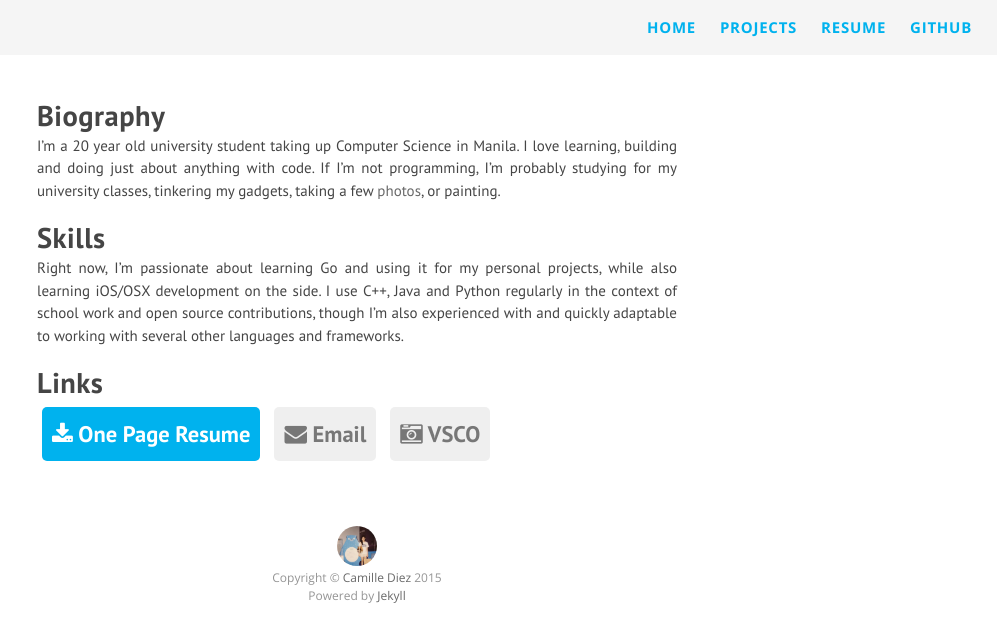
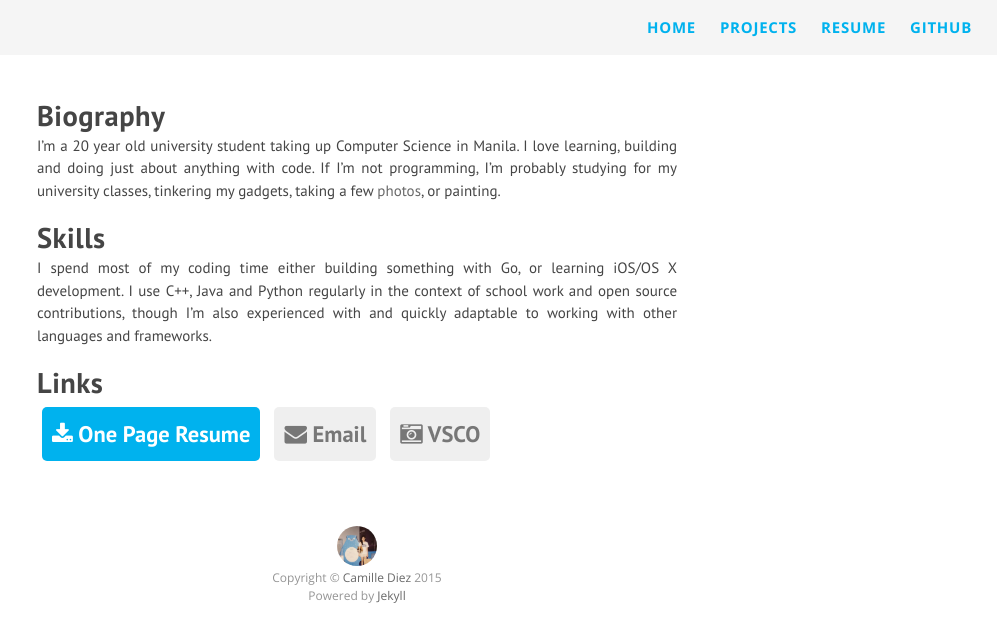
Before and after one commit to diezcami/diezcami.github.io, a Jekyll site: the page built from resume.markdown, in a window 1280 px wide. Shown: the top 642 px of the page, without its empty margins (283-1280 px from the left). Built offline with Jekyll 4.4.1, drawn with Linux system fonts in a browser that asks for light colours; nearby versions of some CDN libraries; Markdown is read by kramdown in place of the engine named in the settings.

Commit message:
Edited skills portion of resume page

```diff
--- a/resume.markdown
+++ b/resume.markdown
@@ -8,7 +8,7 @@ notitle: true
 I’m a 20 year old university student taking up Computer Science in Manila. I love learning, building and doing just about anything with code. If I'm not programming, I'm probably studying for my university classes, tinkering my gadgets, taking a few [photos](http://diezcami.vsco.co), or painting.
 
 # Skills
-Right now, I'm passionate about learning Go and using it for my personal projects, while also learning iOS/OSX development on the side. I use C++, Java and Python regularly in the context of school work and open source contributions, though I'm also experienced with and quickly adaptable to working with several other languages and frameworks.
+I spend most of my coding time either building something with Go, or learning iOS/OS X development. I use C++, Java and Python regularly in the context of school work and open source contributions, though I'm also experienced with and quickly adaptable to working with other languages and frameworks.
 
 # Links
 <div style="text-align: left">
```
